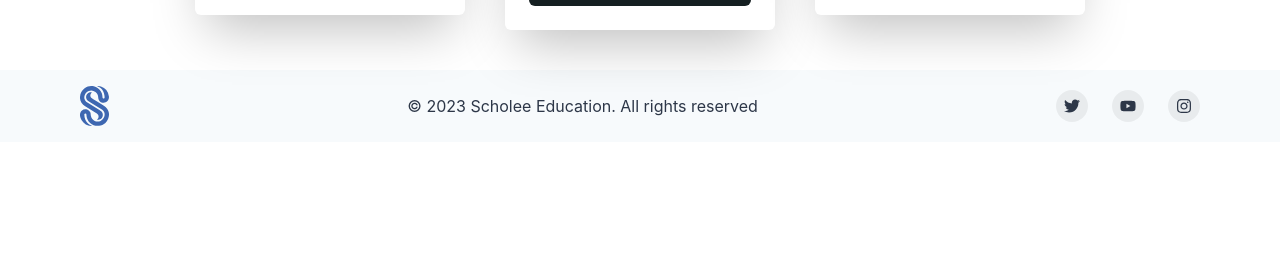
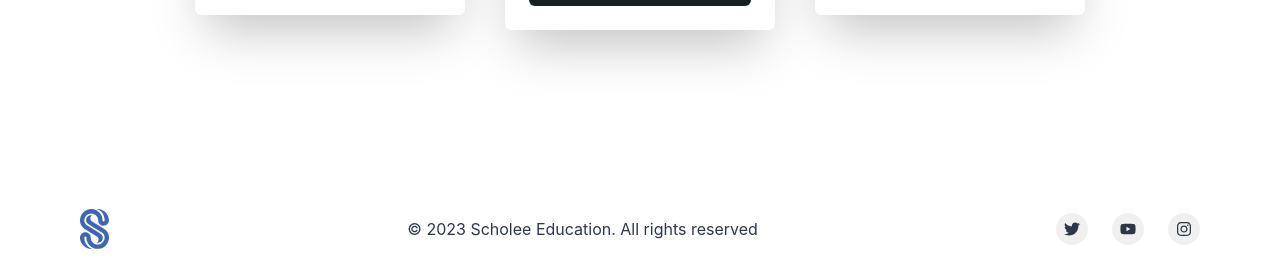
Before and after one commit to IceTeaXXD/Scholee-HiFi, a React (Vite) app: page /aboutus in a window 1280 px wide. Shown: the part 535-797 px from the top of the page. Built offline with nearby package versions, Linux system fonts and the light colour scheme.

Commit message:
fix : footer

```diff
--- a/src/components/Layout/Footer.tsx
+++ b/src/components/Layout/Footer.tsx
@@ -52,6 +52,7 @@ export default function Footer() {
     <Box
       bg={useColorModeValue('gray.50', 'gray.900')}
       color={useColorModeValue('gray.700', 'gray.200')}
+      marginTop="10"
     >
       <Container
           as={Stack}
@@ -61,6 +62,10 @@ export default function Footer() {
           spacing={4}
           justify={{ base: 'center', md: 'space-between' }}
           align={{ base: 'center', md: 'center' }}
+          position={"absolute"}
+          bottom={0}
+          left={"50%"}
+          transform={"translateX(-50%)"}
       >
         <Flex>
           <Image src={logo} alt={''} width={'15'} height={'10'} />
--- a/src/components/Profile/Profile.tsx
+++ b/src/components/Profile/Profile.tsx
@@ -13,7 +13,7 @@ const ProfilePage: React.FC = () => {
   return (
     <Grid
       mt={{ base: '8', md: '150' }}
-      boxShadow={'dark-lg'}
+      boxShadow={'rgba(0, 0, 0, 0.5) 0px 4px 6px -1px, rgba(0, 0, 0, 0.3) 0px 2px 4px -1px'}
       border={100}
       bg={'white'}
       templateColumns={{ base: '1fr', md: 'repeat(2, 1fr)' }}
--- a/src/components/Scholarships/Add.tsx
+++ b/src/components/Scholarships/Add.tsx
@@ -17,7 +17,11 @@ const Add: React.FC = () => {
     <Flex minH={'100vh'} align={'center'} justify={'center'}>
       <Stack spacing={4} w={'full'} maxW={'md'} rounded={'xl'} p={6} my={12}>
         <Heading>Add Beasiswa</Heading>
-        <Box boxShadow={'dark-lg'} rounded={'lg'} p={'30'}>
+        <Box
+          boxShadow={'rgba(0, 0, 0, 0.5) 0px 4px 6px -1px, rgba(0, 0, 0, 0.3) 0px 2px 4px -1px'}
+          rounded={'lg'}
+          p={'30'}
+        >
           <FormControl isRequired>
             <FormLabel>Scholarship Name</FormLabel>
             <Input type="text" />
```
Lines whose indentation alone changed are shown as unchanged.
